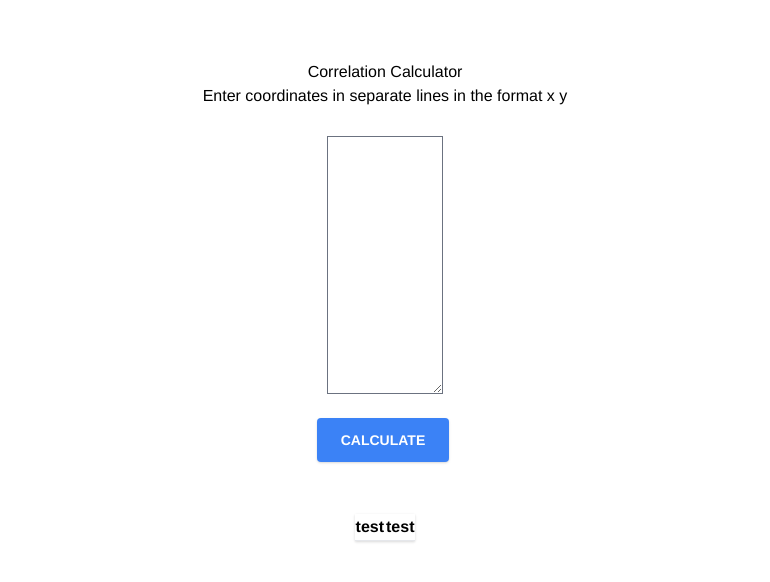
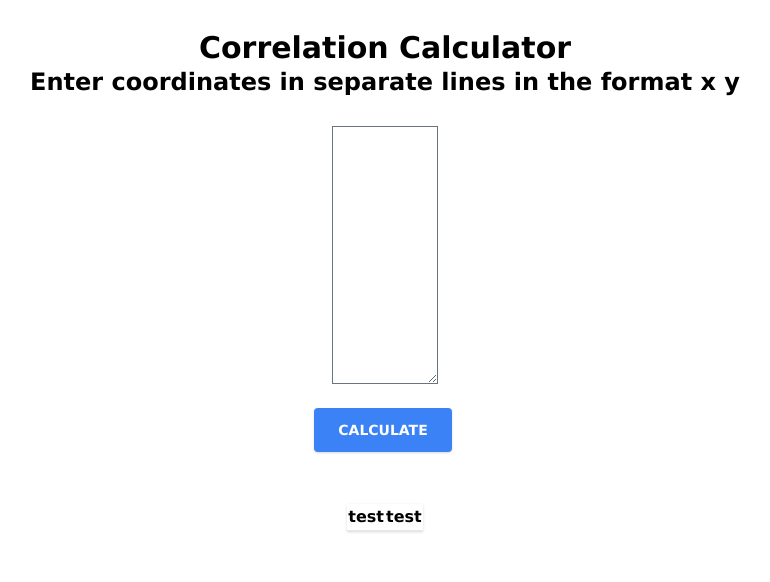
Before and after one commit to BoogieMonster1O1/correlation-calculator, a website built with Vite: page index.html in a window 1280 px wide. Shown: the whole page, without its empty margins (255-1025 px from the left). Built offline with nearby package versions, Linux system fonts and the light colour scheme.

Commit message:
Styling, font

```diff
--- a/index.html
+++ b/index.html
@@ -9,8 +9,8 @@
   </head>
   <body>
     <div id="app" class="flex flex-col justify-center items-center">
-      <h1>Correlation Calculator</h1>
-      <h2>Enter coordinates in separate lines in the format x y</h2>
+      <h1 class = "text-3xl font-bold">Correlation Calculator</h1>
+      <h2 class = "text-2xl font-bold">Enter coordinates in separate lines in the format x y</h2>
       <br>
       <label class="block text-left" style="max-width: 400px">
         <textarea id="coords" class="form-textarea mt-1 block w-full" rows="10" cols="8"></textarea>
--- a/src/style.css
+++ b/src/style.css
@@ -2,11 +2,14 @@
 @import "tailwindcss/components";
 @import "tailwindcss/utilities";
 
+@font-face {
+  font-family: 'San Franciso';
+  src: url("https://github.com/sahibjotsaggu/San-Francisco-Pro-Fonts/blob/master/SF-Pro.ttf?raw=truehttps://github.com/sahibjotsaggu/San-Francisco-Pro-Fonts/blob/master/SF-Pro.ttf?raw=true") format("opentype");
+}
+
 #app {
-  font-family: Avenir, Helvetica, Arial, sans-serif;
+  font-family: 'San Francisco', 'Lucida Grande', 'Lucida Sans', Arial, sans-serif;
   -webkit-font-smoothing: antialiased;
   -moz-osx-font-smoothing: grayscale;
-  /* text-align: center; */
-  /* color: #2c3e50; */
-  margin-top: 60px;
+  margin-top: 30px;
 }
```
Also changed, not shown: 1 other file.
